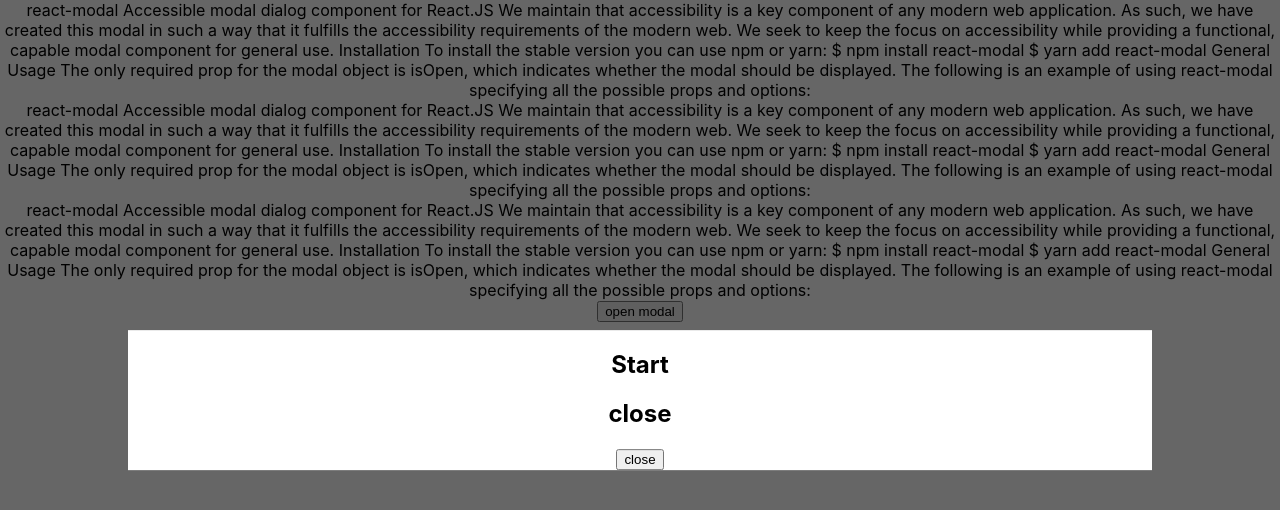
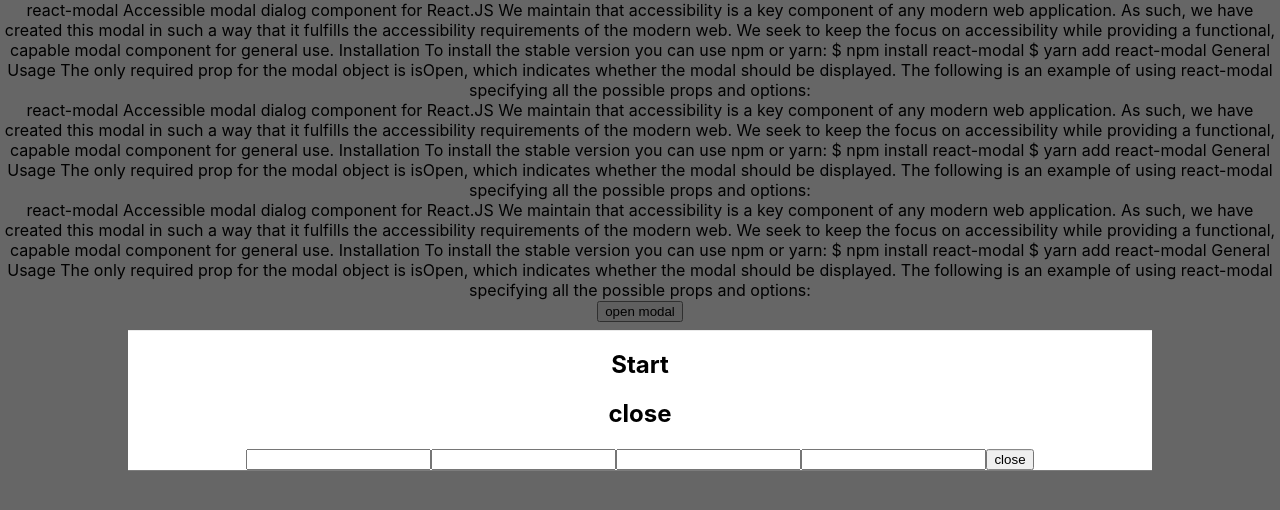
Before and after one commit to pesto-students/deep-dive-ajay14312, a React (Create React App) app in the folder react-exercises/modal-react/: page / in a window 1280 px wide. Both pictures are taken after a click on the button "open modal". Shown: the top 510 px of the page. Built offline with nearby package versions, Linux system fonts and the light colour scheme.

Commit message:
Add input fields in app component

```diff
--- a/react-exercises/modal-react/src/App.js
+++ b/react-exercises/modal-react/src/App.js
@@ -69,6 +69,10 @@
           <h1>Start</h1>
           <h2>close</h2>
         </div>
+        <input />
+        <input />
+        <input />
+        <input />
       </Modal>
     </div>
   );
```
